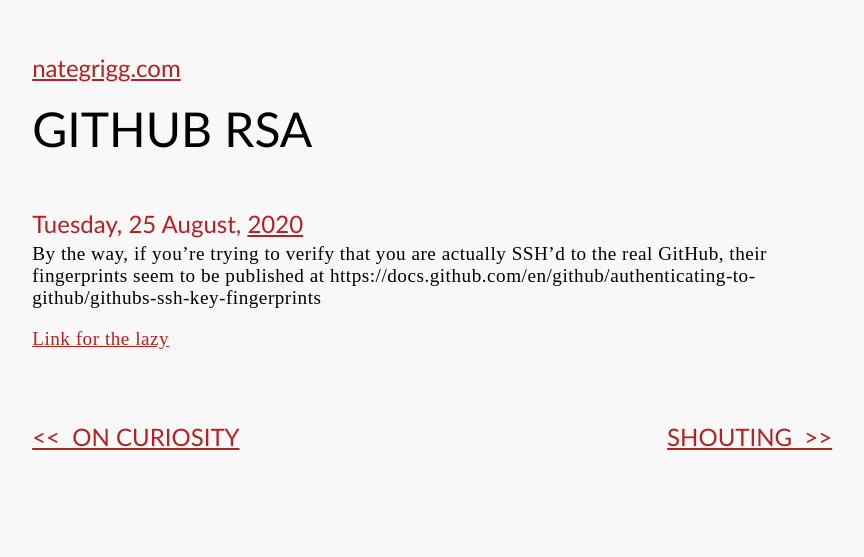
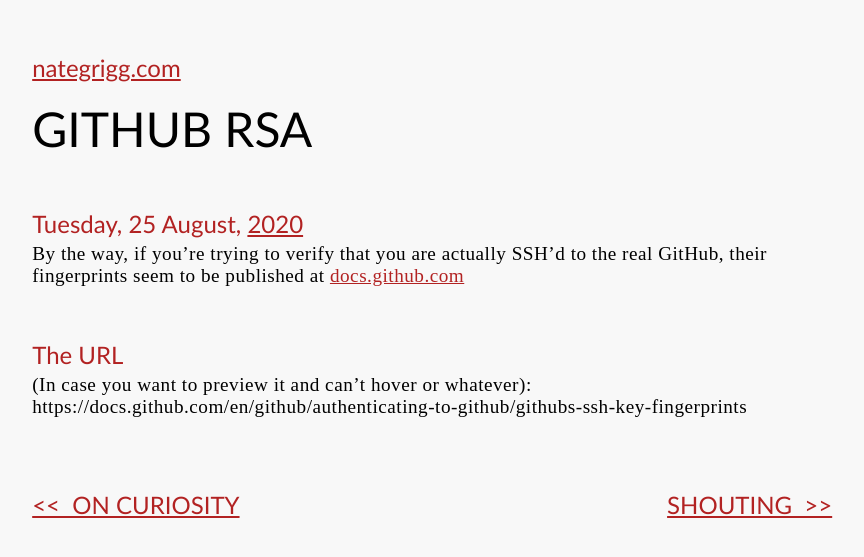
Before and after one commit to n8mob/n8mob.github.io, a Jekyll site: the page built from _posts/2020-08-25-github-rsa.md, in a window 1280 px wide. Shown: the top 557 px of the page, without its empty margins (19-883 px from the left). Built offline with Jekyll 4.4.1, drawn with Linux system fonts in a browser that asks for light colours.

Commit message:
move too-long line (URL) to second paragraph so it doesn't screw up home-page on mobile

```diff
--- a/_posts/2020-08-25-github-rsa.md
+++ b/_posts/2020-08-25-github-rsa.md
@@ -3,6 +3,7 @@
 title: GitHub RSA
 ---
 
-By the way, if you're trying to verify that you are actually SSH'd to the real GitHub, their fingerprints seem to be published at https://docs.github.com/en/github/authenticating-to-github/githubs-ssh-key-fingerprints
+By the way, if you're trying to verify that you are actually SSH'd to the real GitHub, their fingerprints seem to be published at [docs.github.com](https://docs.github.com/en/github/authenticating-to-github/githubs-ssh-key-fingerprints)
 
-[Link for the lazy](https://docs.github.com/en/github/authenticating-to-github/githubs-ssh-key-fingerprints)
+## The URL
+(In case you want to preview it and can't hover or whatever): https://docs.github.com/en/github/authenticating-to-github/githubs-ssh-key-fingerprints
```
